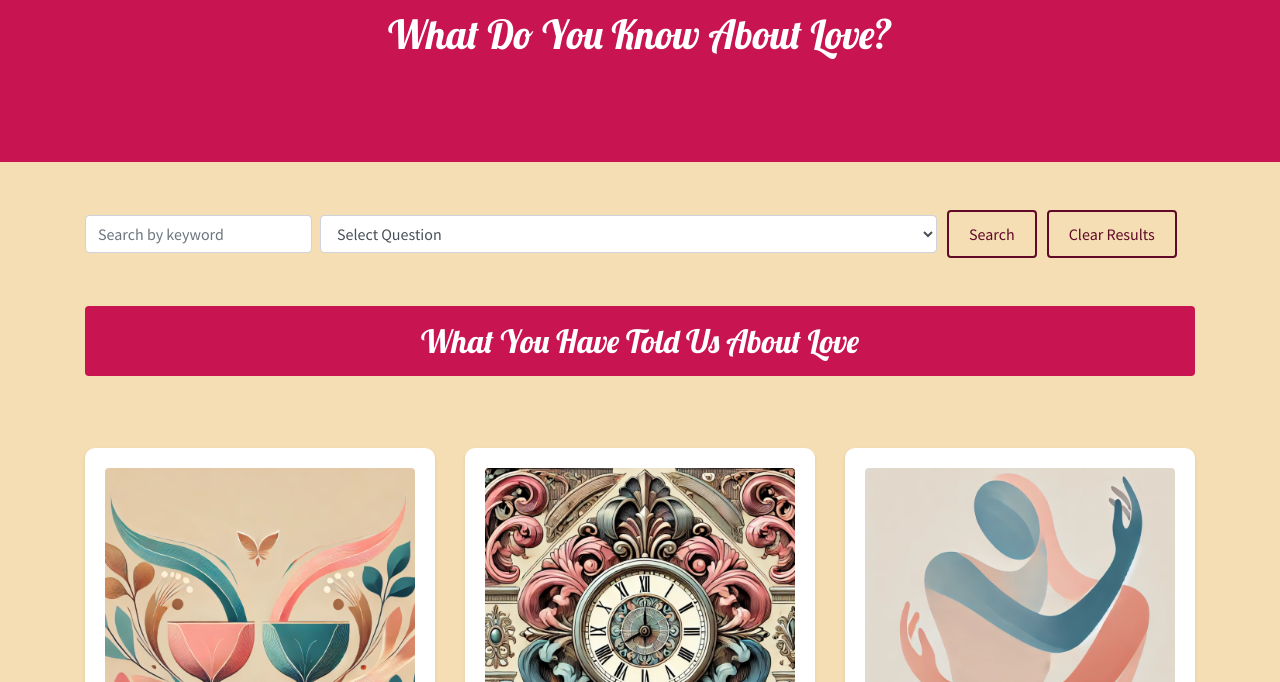
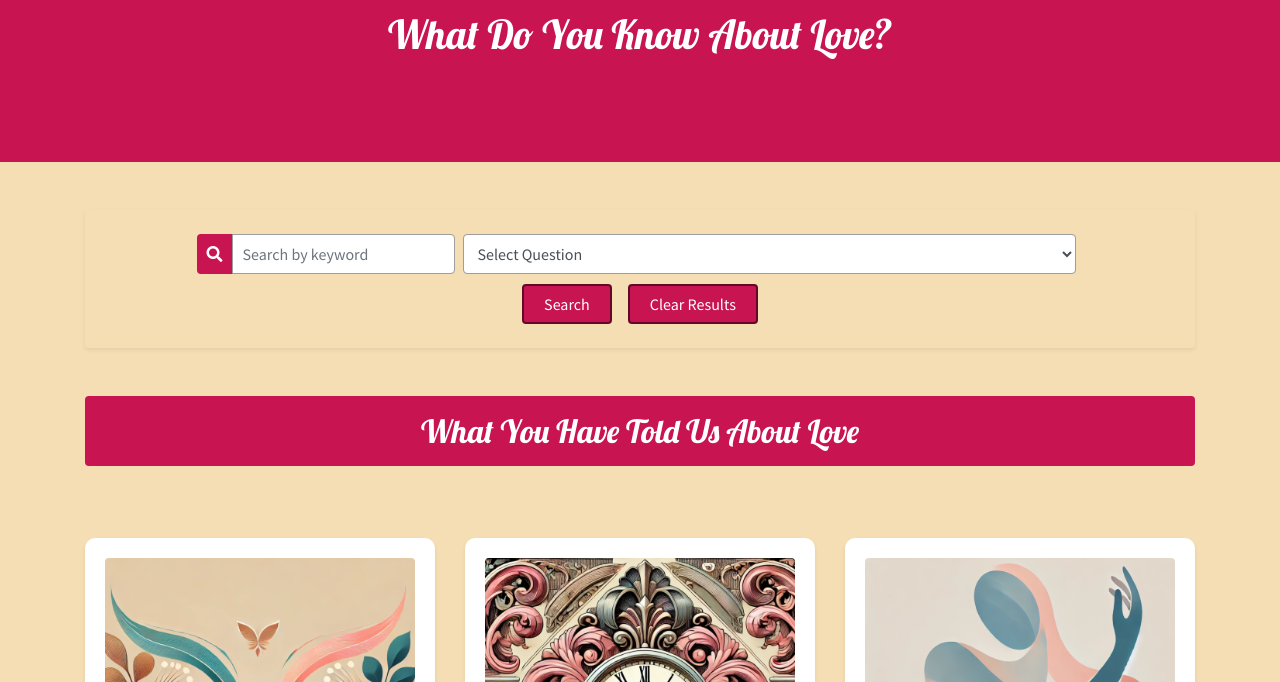
Before and after one commit to ThatsVie/What-do-you-know-about-love, a plain HTML site: page responses.html in a window 1280 px wide. Shown: the part 118-800 px from the top of the page. Drawn offline with nearby package versions, Linux system fonts and the light colour scheme.

Commit message:
mas respuestas

```diff
--- a/responses.html
+++ b/responses.html
@@ -56,12 +56,23 @@
     </div>
   </header>
 
+
   <!-- Search Form -->
   <section class="container my-5">
-    <form id="search-form" class="form-inline mb-4">
-      <label for="search-question" class="sr-only">Search Question</label>
-      <input id="search-input" class="form-control mr-sm-2" type="search" placeholder="Search by keyword" aria-label="Search">
-      <select id="search-question" class="form-control mr-sm-2">
+    <form id="search-form" class="form-inline mb-4 p-4 shadow-sm rounded" style="background-color: var(--color-light-tan);">
+      <div class="form-group mr-2">
+        <label for="search-input" class="sr-only">Search by Keyword</label>
+        <div class="input-group">
+          <div class="input-group-prepend">
+            <span class="input-group-text"><i class="fas fa-search"></i></span>
+          </div>
+          <input id="search-input" class="form-control" type="search" placeholder="Search by keyword" aria-label="Search">
+        </div>
+      </div>
+
+      <div class="form-group mr-2">
+        <label for="search-question" class="sr-only">Select Question</label>
+        <select id="search-question" class="form-control">
           <option value="">Select Question</option>
           <option value="What do you know about love?">What do you know about love?</option>
           <option value="When have you felt the most loved?">When have you felt the most loved?</option>
@@ -94,11 +105,14 @@
           <option value="How has technology impacted your experience of love?">How has technology impacted your experience of love?</option>
           <option value="How do cultural or societal norms influence your understanding of love?">How do cultural or societal norms influence your understanding of love?</option>
         </select>
-      <button class="btn my-2 my-sm-0 btn-bold-pink" type="submit">Search</button>
-      <button id="clear-results-button" class="btn my-2 my-sm-0 btn-bold-pink ml-2" type="button">Clear Results</button>
+      </div>
+
+      <div class="form-group d-flex align-items-center">
+        <button class="btn btn-bold-pink my-2 my-sm-0 mr-2" type="submit">Search</button>
+        <button id="clear-results-button" class="btn btn-bold-pink my-2 my-sm-0 ml-2" type="button">Clear Results</button>
+      </div>
     </form>
   </section>
-
 
   <!-- Search Results Container -->
   <section id="search-results-container" class="container my-5 hidden">
--- a/styles.css
+++ b/styles.css
@@ -46,7 +46,6 @@ body {
 
 
 
-
 .burger-icon {
   width: 24px;
   height: 24px;
@@ -74,7 +73,7 @@ body {
 }
 
 .text-bolder-pink {
-  color: var(--color-bolder-pink)
+  color: var(--color-bolder-pink) !important;
 }
 
 .text-bold-blue {
@@ -279,7 +278,7 @@ footer a:hover {
 }
 
 .donation-icon {
-  width: 30px; /* Adjust the size as needed */
+  width: 30px;
   height: auto;
 }
 
@@ -355,27 +354,6 @@ footer a:hover {
   display: none;
 }
 
-.btn-bold-pink {
-  color: var(--color-darker-pink);
-  border: 2px solid var(--color-darker-pink); /* Set border width and color */
-  background-color: transparent; /* Transparent background to highlight border */
-  border-radius: 4px; /* Slightly rounded corners */
-  padding: 10px 20px; /* Add padding for better click area */
-  text-align: center;
-  text-decoration: none;
-  display: inline-block;
-  font-size: 16px;
-  margin: 4px 2px;
-  cursor: pointer;
-  transition: background-color 0.4s, color 0.4s; /* Smooth transition for hover effect */
-}
-
-.btn-bold-pink:hover {
-  background-color: var(--color-bold-blue); /* Change background on hover */
-  color: var(--color-light-blue); /* Change text color on hover */
-  border-color: var(--color-bold-blue); /* Change border color on hover */
-}
-
 
 .no-underline {
   text-decoration: none;
@@ -395,3 +373,142 @@ footer a:hover {
   clip: rect(0, 0, 0, 0);
   border: 0;
 }
+
+
+/* Form Styling */
+#search-form {
+  display: flex;
+  flex-wrap: wrap;
+  justify-content: center;
+  align-items: center;
+  padding: 20px;
+  border-radius: 8px;
+  box-shadow: 0 4px 8px rgba(0, 0, 0, 0.1);
+}
+
+#search-input, #search-question {
+  flex: 1 1 auto;
+  min-width: 200px;
+  margin-bottom: 10px;
+  height: 40px;
+}
+
+.input-group {
+  flex: 1 1 auto;
+  position: relative;
+}
+
+.input-group-prepend .input-group-text {
+  background-color: var(--color-bold-pink);
+  color: var(--color-white);
+  border: none;
+  display: flex;
+  align-items: center;
+  justify-content: center;
+  padding: 0 10px;
+  height: 40px;
+  border-radius: 4px 0 0 4px;
+  box-sizing: border-box;
+}
+
+.form-control {
+  border: 1px solid var(--color-light-gray);
+  padding: 0 10px;
+  font-size: 16px;
+  box-sizing: border-box;
+  height: 40px;
+  border-radius: 0 4px 4px 0;
+  outline: none;
+}
+
+.form-control:focus, #search-question:focus {
+  box-shadow: none;
+}
+
+.input-group:focus-within .form-control, #search-question:focus {
+  border-color: var(--color-bold-pink);
+  box-shadow: 0 0 0 2px var(--color-bold-pink);
+}
+
+.input-group:focus-within .input-group-text {
+  box-shadow: 0 0 0 2px var(--color-bold-pink);
+}
+
+#search-question {
+  border: 1px solid var(--color-light-gray);
+  border-radius: 4px;
+  padding: 0 10px;
+  font-size: 16px;
+  box-sizing: border-box;
+  height: 40px;
+  outline: none;
+  background-color: var(--color-white);
+}
+
+.btn-bold-pink {
+  color: var(--color-white);
+  border: 2px solid var(--color-darker-pink);
+  background-color: var(--color-bold-pink);
+  border-radius: 4px;
+  padding: 10px 20px;
+  text-align: center;
+  text-decoration: none;
+  font-size: 16px;
+  cursor: pointer;
+  transition: background-color 0.4s, color 0.4s;
+  margin-bottom: 10px;
+  height: 40px;
+  display: flex;
+  align-items: center;
+  justify-content: center;
+}
+
+.btn-bold-pink:hover {
+  background-color: var(--color-bold-blue);
+  color: var(--color-light-blue);
+  border-color: var(--color-bold-blue);
+}
+
+#clear-results-button {
+  margin-left: 10px;
+}
+
+/* mobile */
+@media (max-width: 767px) {
+  #search-form {
+    flex-direction: column;
+  }
+
+  .form-group {
+    margin-bottom: 10px;
+  }
+
+  .form-group.d-flex {
+    flex-direction: row;
+    justify-content: center;
+    width: 100%;
+  }
+}
+
+/*button*/
+/* Small Pink Button Styling */
+.btn-small-pink {
+  color: var(--color-white);
+  border: 2px solid var(--color-darker-pink);
+  background-color: var(--color-bold-pink);
+  border-radius: 4px;
+  padding: 8px 16px;
+  text-align: center;
+  text-decoration: none;
+  font-size: 16px;
+  cursor: pointer;
+  transition: background-color 0.4s, color 0.4s;
+  display: inline-block;
+  margin: 10px 5px;
+}
+
+.btn-small-pink:hover {
+  background-color: var(--color-bold-blue);
+  color: var(--color-light-blue);
+  border-color: var(--color-bold-blue);
+}
```
Also changed, not shown: about.html (+3 -3 lines), index.html (+27 -34 lines). Lines whose indentation alone changed are shown as unchanged.
